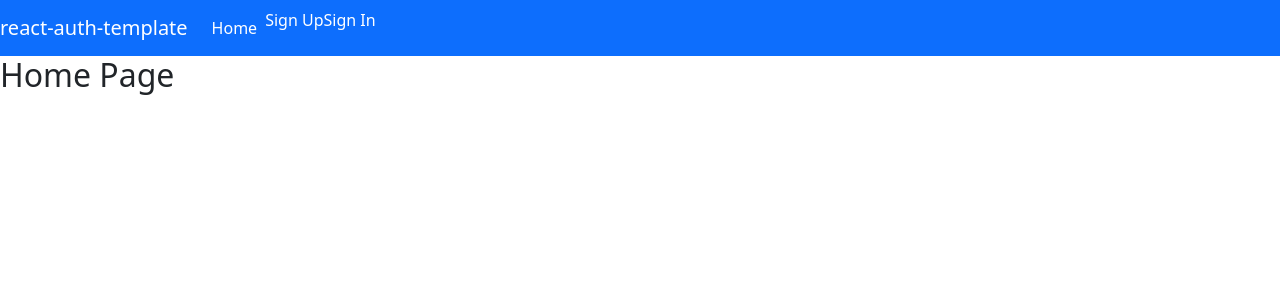
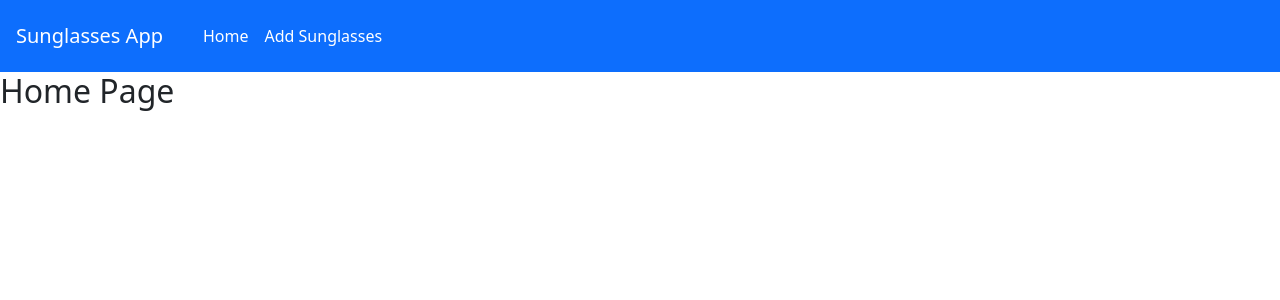
Before and after one commit to shaialoni/sunglsses-client-app, a React (Create React App) app: page / in a window 1280 px wide. Shown: the top 300 px of the page. Built offline with nearby package versions, Linux system fonts and the light colour scheme.

Commit message:
updated header

```diff
--- a/src/components/shared/Header.js
+++ b/src/components/shared/Header.js
@@ -23,12 +23,12 @@ const authenticatedOptions = (
 
 const unauthenticatedOptions = (
 	<>
-        <Nav.Item>
+        {/* <Nav.Item>
 		    <Link to='sign-up' style={linkStyle}>Sign Up</Link>
         </Nav.Item>
         <Nav.Item>
 		    <Link to='sign-in' style={linkStyle}>Sign In</Link>
-        </Nav.Item>
+        </Nav.Item> */}
 	</>
 )
 
@@ -39,15 +39,22 @@ const alwaysOptions = (
 				Home
 			</Link>
 		</Nav.Link>
+		<Nav.Link>
+			<Link to='addSunglasses' style={linkStyle}>
+				Add Sunglasses
+			</Link>
+		</Nav.Link>
 	</>
 )
 
 const Header = ({ user }) => (
 	<Navbar bg='primary' variant='dark' expand='md'>
 		<Navbar.Brand>
-            <Link to='/' style={linkStyle}>
-                react-auth-template
-            </Link>
+			<Nav.Link>
+				<Link to='/' style={linkStyle}>
+					Sunglasses App
+				</Link>
+			</Nav.Link>
         </Navbar.Brand>
 		<Navbar.Toggle aria-controls='basic-navbar-nav' />
 		<Navbar.Collapse id='basic-navbar-nav'>
```
